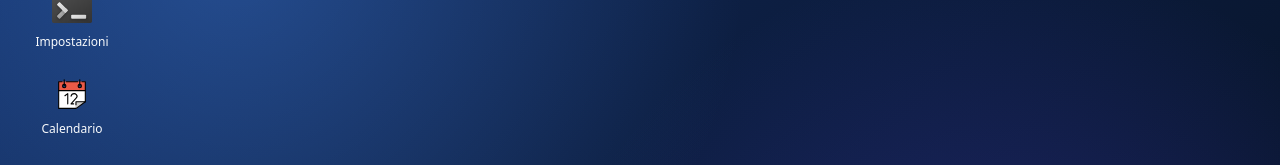
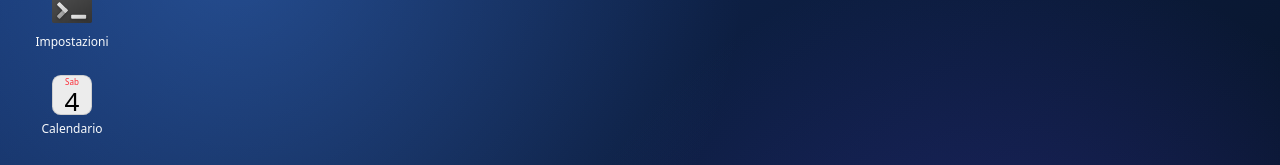
Before and after one commit to davidemaggi/davidemaggi.dev, a React (Vite) app: page / in a window 1280 px wide. Shown: the part 211-376 px from the top of the page. Built offline with nearby package versions, Linux system fonts and the light colour scheme.

Commit message:
Fixed Calendar

```diff
--- a/src/App.tsx
+++ b/src/App.tsx
@@ -7,6 +7,7 @@ import { DESKTOP_PLUGINS } from './desktop/plugins'
 import type {
   AppId,
   DesktopCommandApi,
+  DesktopIconSize,
   DesktopI18nApi,
   DesktopLaunchIntent,
   DesktopPreferences,
@@ -60,6 +61,28 @@ const DESKTOP_ICON_SIZE_CLASSES = {
     label: 'text-[15px]',
   },
 } as const
+
+const CALENDAR_ICON_TEXT_CLASSES: Record<DesktopIconSize, { weekday: string; day: string }> = {
+  small: { weekday: 'text-[7px]', day: 'text-[22px]' },
+  normal: { weekday: 'text-[8px]', day: 'text-[26px]' },
+  large: { weekday: 'text-[10px]', day: 'text-[31px]' },
+  xl: { weekday: 'text-[11px]', day: 'text-[36px]' },
+}
+
+const renderDynamicCalendarDesktopIcon = (now: Date, locale: Locale, iconSize: DesktopIconSize) => {
+  const intlLocale = locale === 'en' ? 'en-US' : 'it-IT'
+  const weekdayRaw = new Intl.DateTimeFormat(intlLocale, { weekday: 'short' }).format(now)
+  const weekday = weekdayRaw.charAt(0).toUpperCase() + weekdayRaw.slice(1)
+  const day = new Intl.DateTimeFormat(intlLocale, { day: 'numeric' }).format(now)
+  const textClasses = CALENDAR_ICON_TEXT_CLASSES[iconSize]
+
+  return (
+    <div className="flex h-full w-full flex-col overflow-hidden rounded-[22%] bg-[#ececec] text-black shadow-[inset_0_0_0_1px_#0000001f]">
+      <span className={`truncate px-1 pt-[8%] text-center leading-none text-red-500 ${textClasses.weekday}`}>{weekday}</span>
+      <span className={`grid flex-1 place-items-center leading-none ${textClasses.day}`}>{day}</span>
+    </div>
+  )
+}
 
 function App() {
   const isPhone = useIsPhone()
@@ -326,10 +349,12 @@ function App() {
             onDoubleClick={() => openWindow(plugin.id)}
           >
             <span className={`grid place-items-center ${desktopIconClasses.iconWrap}`}>
-              {renderAppIcon(
-                resolveAppIcon(plugin.id, preferences),
-                'h-full w-full object-contain text-center leading-none',
-              )}
+              {plugin.id === 'calendar'
+                ? renderDynamicCalendarDesktopIcon(now, locale, preferences.desktopIconSize)
+                : renderAppIcon(
+                    resolveAppIcon(plugin.id, preferences),
+                    'h-full w-full object-contain text-center leading-none',
+                  )}
             </span>
             <span
               className={`max-w-full whitespace-normal break-words text-center leading-tight ${desktopIconClasses.label}`}
```
Also changed, not shown: public/icons/calendar.svg.
